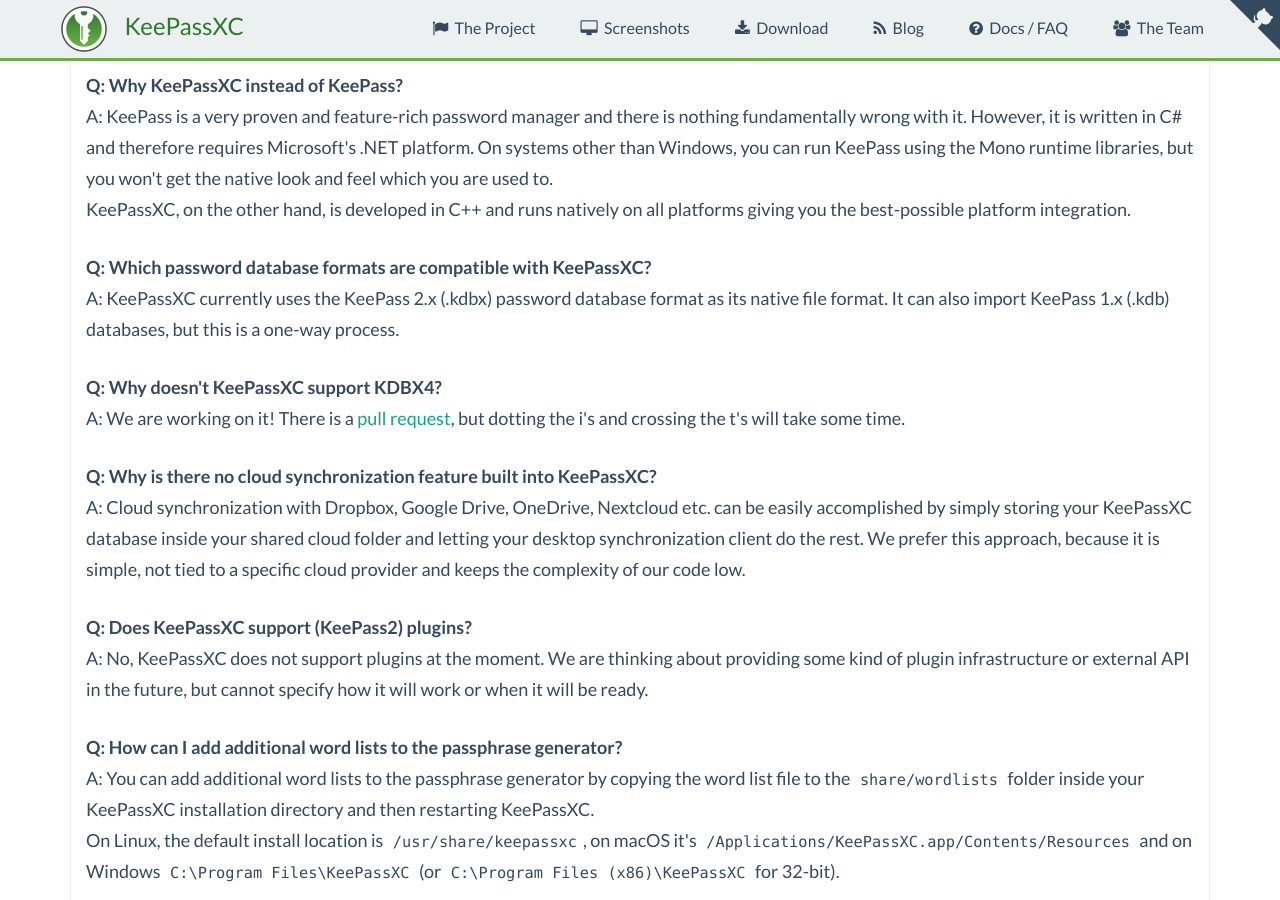
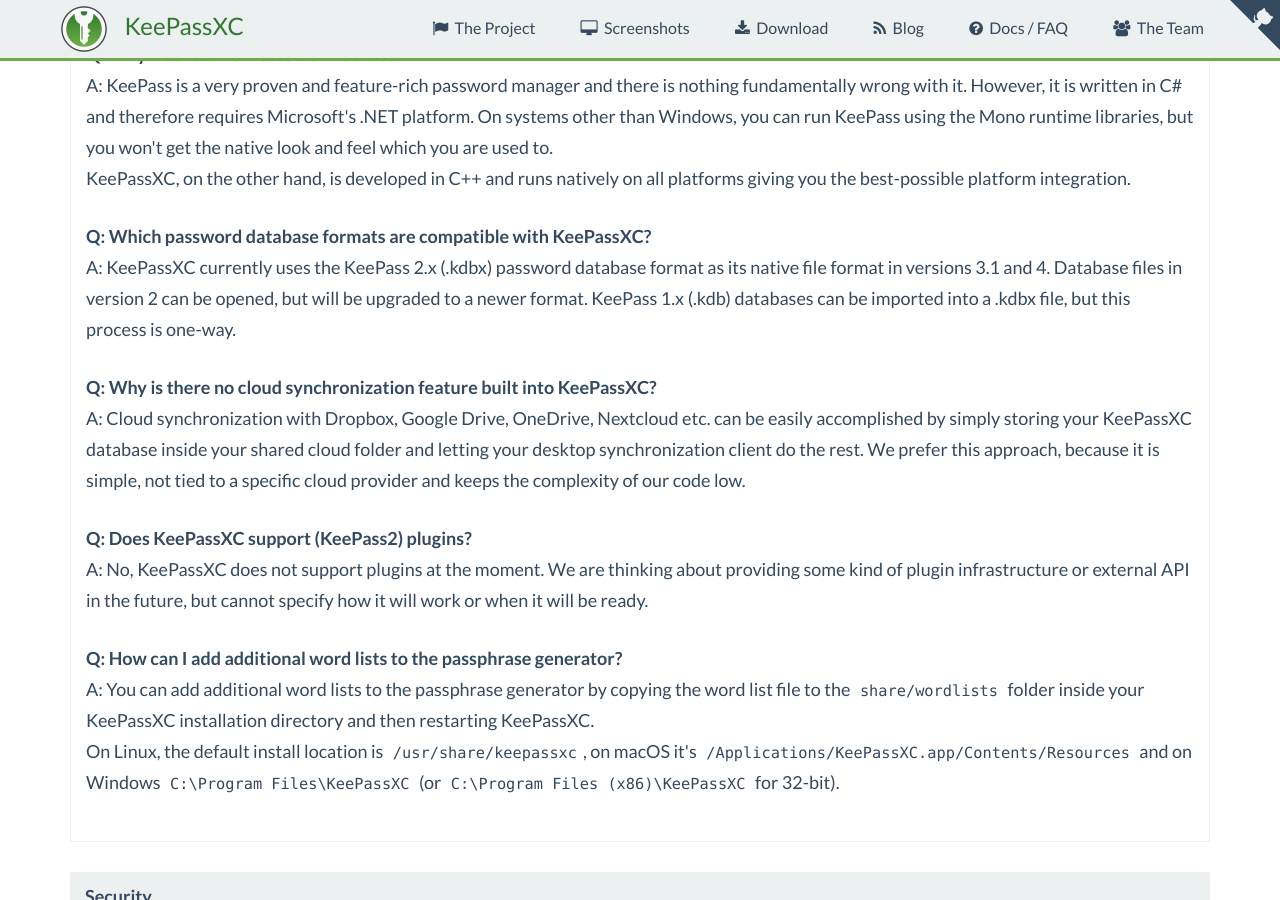
Before and after one commit to keepassxreboot/keepassxc-org, a Jekyll site: the page built from docs/index.html, in a window 1280 px wide and 900 px high, scrolled down 2725 px. Built offline with Jekyll 4.4.1, drawn with Linux system fonts in a browser that asks for light colours; comment, search, counter and statistics services are not loaded; some of the changed text lies outside the part shown.

Commit message:
Update FAQ and remove note about KDBX4 not being supported

```diff
--- a/docs/index.html
+++ b/docs/index.html
@@ -32,7 +32,6 @@
         <li><a href="#faq-keepassx">Why KeePassXC instead of KeePassX?</a></li>
         <li><a href="#faq-keepass">Why KeePassXC instead of KeePass?</a></li>
         <li><a href="#faq-format">Which password database formats are compatible with KeePassXC?</a></li>
-        <li><a href="#faq-kdbx4">Why doesn't KeePassXC support KDBX4?</a></li>
         <li><a href="#faq-cloudsync">Why is there no cloud synchronization feature built into KeePassXC?</a></li>
         <li><a href="#faq-general-plugins">Does KeePassXC support (KeePass2) plugins?</a></li>
         <li><a href="#faq-general-wordlist">How can I add additional word lists to the passphrase generator?</a></li>
@@ -117,14 +116,9 @@
 
         <dt id="faq-format"><a href="#faq-format">Which password database formats are compatible with KeePassXC?</a></dt>
         <dd>
-            KeePassXC currently uses the KeePass 2.x (.kdbx) password database format as its native file format.
-            It can also import KeePass 1.x (.kdb) databases, but this is a one-way process.
-        </dd>
-
-        <dt id="faq-kdbx4"><a href="#faq-kdbx4">Why doesn't KeePassXC support KDBX4?</a></dt>
-        <dd>
-            We are working on it! There is a <a href="https://github.com/keepassxreboot/keepassxc/issues/148">pull request</a>,
-            but dotting the i's and crossing the t's will take some time.
+            KeePassXC currently uses the KeePass 2.x (.kdbx) password database format as its native file format in versions
+            3.1 and 4. Database files in version 2 can be opened, but will be upgraded to a newer format.
+            KeePass 1.x (.kdb) databases can be imported into a .kdbx file, but this process is one-way.
         </dd>
 
         <dt id="faq-cloudsync"><a href="#faq-cloudsync">Why is there no cloud synchronization feature built into KeePassXC?</a></dt>
```
